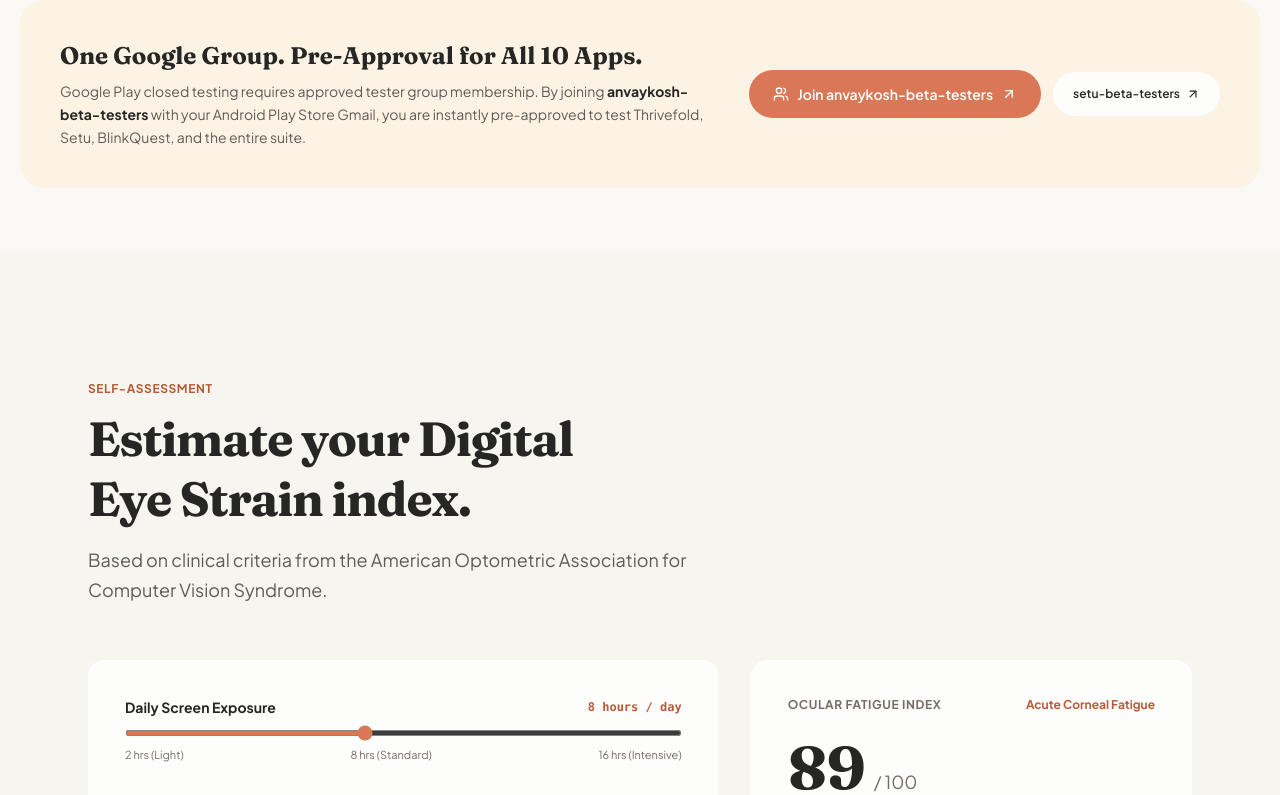
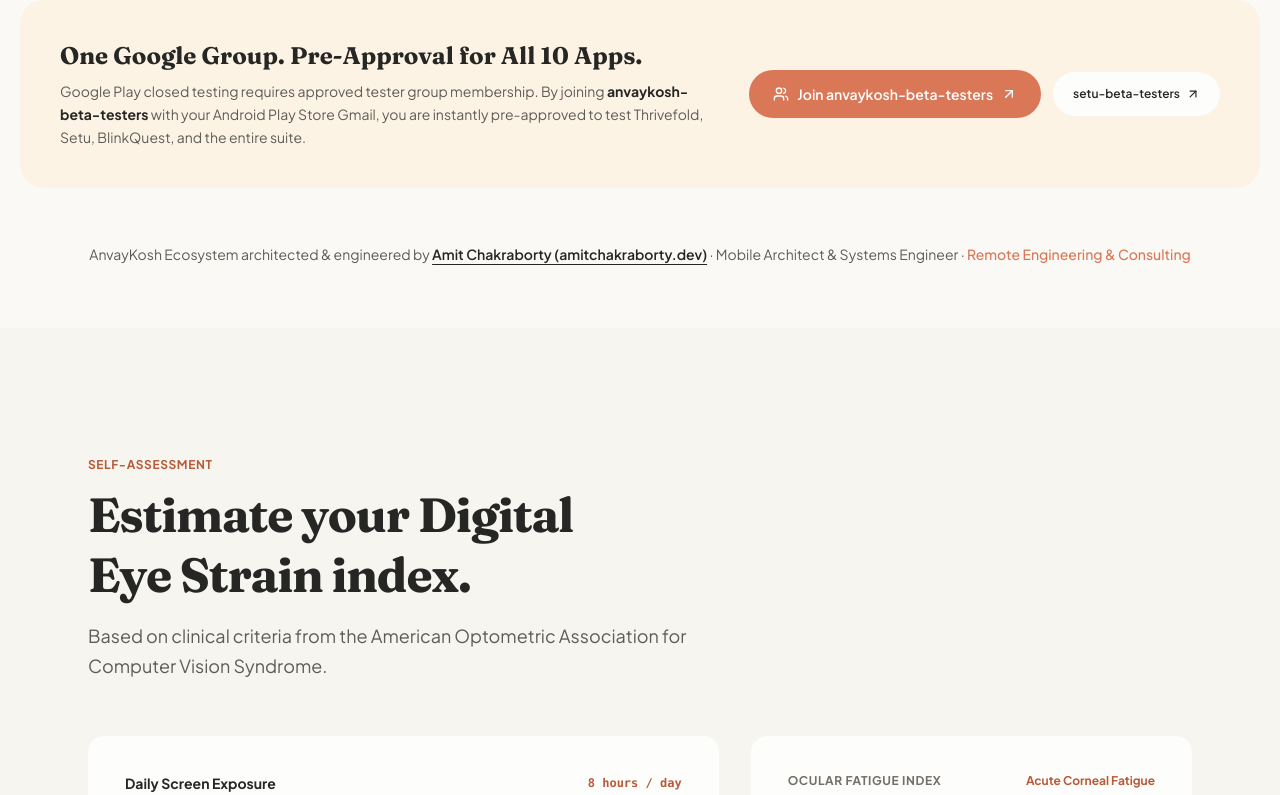
Before and after one commit to devamitch/blinkquest-site, a Next.js app: page / in a window 1280 px wide. Shown: the part 3665-4460 px from the top of the page. Built offline with nearby package versions, Linux system fonts and the light colour scheme.

Commit message:
seo: link author and consulting pathways to amitchakraborty.dev

```diff
--- a/components/EcosystemDirectorySection.tsx
+++ b/components/EcosystemDirectorySection.tsx
@@ -318,6 +318,30 @@ export function EcosystemDirectorySection() {
             </a>
           </div>
         </div>
+
+        {/* Architect & Personal Entity Link for Google Search Authority */}
+        <div className="pt-2 text-center">
+          <p className="text-xs sm:text-sm text-[var(--ink-secondary,#78716c)]">
+            AnvayKosh Ecosystem architected &amp; engineered by{' '}
+            <a
+              href="https://amitchakraborty.dev"
+              target="_blank"
+              rel="noopener noreferrer"
+              className="font-semibold text-[var(--ink,#1c1917)] hover:text-[var(--terracotta,#c46849)] underline underline-offset-4"
+            >
+              Amit Chakraborty (amitchakraborty.dev)
+            </a>{' '}
+            · Mobile Architect &amp; Systems Engineer ·{' '}
+            <a
+              href="https://amitchakraborty.dev/hire-react-native-architect-india"
+              target="_blank"
+              rel="noopener noreferrer"
+              className="font-medium text-[var(--terracotta,#c46849)] hover:underline"
+            >
+              Remote Engineering &amp; Consulting
+            </a>
+          </p>
+        </div>
       </div>
     </section>
   )
```
